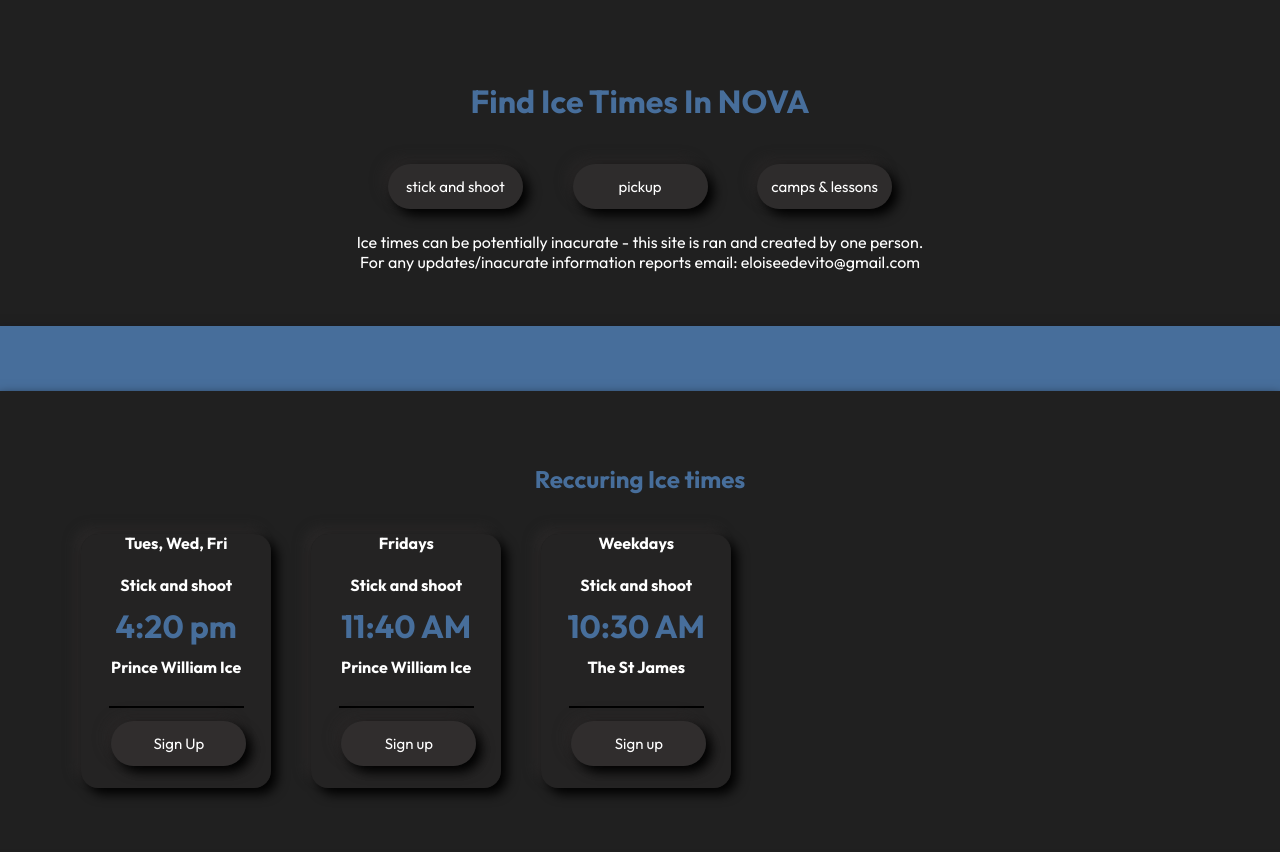
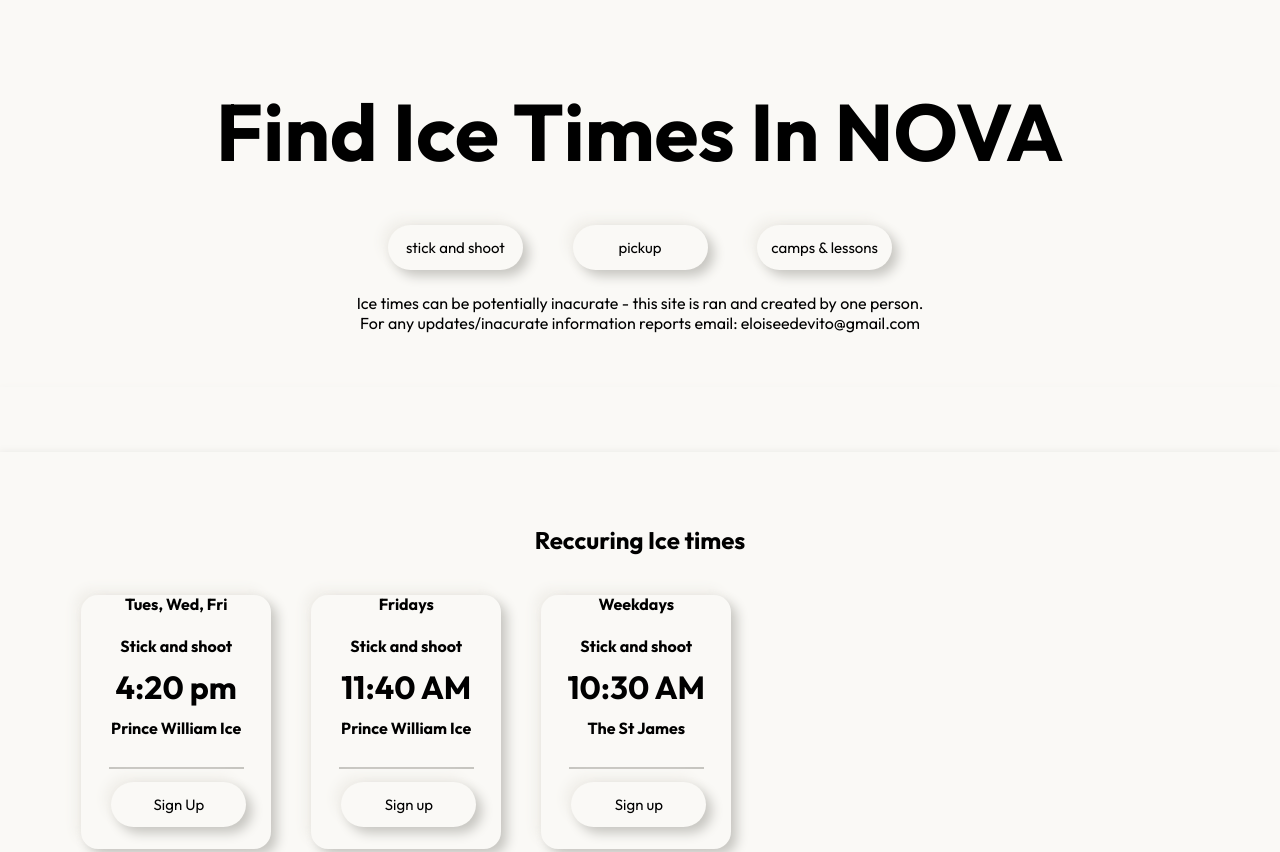
Before and after one commit to eloisedev/icetimes, a plain HTML site: page index.html in a window 1280 px wide. Shown: the top 852 px of the page. Drawn offline with Linux system fonts and the light colour scheme; a web font is replaced by a local one.

Commit message:
Update hockey.css

```diff
--- a/hockey.css
+++ b/hockey.css
@@ -1,38 +1,49 @@
 .container {
   display: flex;
   align-items: center;
-  justify-content: flex-start; /* Align items to the left */
-  flex-wrap: nowrap; /* Prevent wrapping */
-  overflow-x: auto; /* Enable horizontal scrolling */
-  scrollbar-width: none; /* Hide scrollbar in Firefox */
-  -ms-overflow-style: none; /* Hide scrollbar in IE/Edge */
-  scroll-behavior: smooth; /* Smooth scrolling */
-  padding: 0; /* No padding around the container */
-  margin: 0; /* No margin around the container */
+  justify-content: flex-start;
+  flex-wrap: nowrap;
+  overflow-x: auto;
+  scrollbar-width: none;
+  -ms-overflow-style: none;
+  scroll-behavior: smooth;
+  padding: 0;
+  margin: 0;
 }
-
+.ice {
+  padding: 20px;
+  margin: 20px;
+  box-shadow: 6px 6px 12px #c6c5c0, -6px -6px 12px #f1efea;
+  background-color: #FAF9F6;
+  border-radius: 20px;
+  transition: all 0.5s;
+}
+.ice:hover {
+  border: 1px solid rgb(255, 255, 255);
+  transform: scale(1.05);
+}
 .container::-webkit-scrollbar {
-  display: none; /* Hide scrollbar in WebKit browsers */
+  display: none;
 }
 
 .item1 {
   box-sizing: border-box;
   width: 190px;
   height: 254px;
-  background: rgba(40, 38, 38, 0.58);
-  box-shadow: 6px 6px 12px #000000, -6px -6px 12px #302d2da0;
+  background: #FAF9F6;
+  box-shadow: 6px 6px 12px #c6c5c0, -6px -6px 12px #f1efea;
   backdrop-filter: blur(6px);
   border-radius: 17px;
   text-align: center;
   cursor: pointer;
   transition: all 0.5s;
   display: flex;
-  flex-direction: column; /* Stack content vertically */
+  flex-direction: column;
   align-items: center;
   justify-content: center;
   user-select: none;
   font-weight: bolder;
-  color: rgb(255, 255, 255);
+  color: #000000;
   overflow: hidden;
   margin: 20px;
   flex: 0 0 auto;
@@ -41,20 +52,20 @@
   box-sizing: border-box;
   width: 190px;
   height: 60px;
-  background: rgba(40, 38, 38, 0.58);
-  box-shadow: 6px 6px 12px #000000, -6px -6px 12px #302d2da0;
+  background: #FAF9F6;
+  box-shadow: 6px 6px 12px #c6c5c0, -6px -6px 12px #f1efea;
   backdrop-filter: blur(6px);
   border-radius: 17px;
   text-align: center;
   cursor: pointer;
   transition: all 0.5s;
   display: flex;
-  flex-direction: column; /* Stack content vertically */
+  flex-direction: column;
   align-items: center;
   justify-content: center;
   user-select: none;
   font-weight: bolder;
-  color: rgb(255, 255, 255);
+  color: #000000;
   overflow: hidden;
   margin: 20px;
   flex: 0 0 auto;
@@ -72,16 +83,16 @@
   margin-top: 4%;
   padding-bottom: 20px;
   padding-top: 10px;
-  border-top: 2px solid #000000;
+  border-top: 2px solid #c6c5c0;
 }
 .container::-webkit-scrollbar {
   display: none;
 }
 
 p {
-  text-align: center; /* Center-align text */
-  margin: 0;          /* Remove unnecessary margins */
-  font-size: 1rem;    /* Adjust font size if needed */
+  text-align: center;
+  margin: 0;
+  font-size: 1rem;
 }
 
 .section {
@@ -99,12 +110,12 @@ button {
   font-family: inherit;
   border: none;
   position: relative;
-  color: white;
+  color: #000000;
   overflow: hidden;
-  background: rgba(57, 54, 54, 0.58);
+  background: #FAF9F6;
   z-index: 1;
-  box-shadow: 6px 6px 12px #000000,
-              -6px -6px 12px #2b2828a0;
+  box-shadow: 6px 6px 12px #c6c5c0,
+              -6px -6px 12px #f1efea;
  }
 
  button::before {
@@ -115,7 +126,7 @@ button {
   position: absolute;
   top: 0;
   left: 0;
-  background-image: linear-gradient(to right, #0b386f 0%, #507bbd 100%);
+  background-image: linear-gradient(to right, #f1efea 0%, #c6c5c0 100%);
   transition: .5s ease;
   display: block;
   z-index: -1;
@@ -125,51 +136,52 @@ button {
   width: 9em;
  }
  .header {
-  box-shadow: 0px 6px 12px #000000;
+  box-shadow: 0px 6px 12px #c6c5c0;
   backdrop-filter: blur(10px);
   border-radius: 0px;
   justify-content: center;
   text-align: center;
   padding: 5%;
   margin: -10px;
-  background-color: #202020;
+  background-color: #FAF9F6;
   z-index: 2;
  }
  body {
-  background-color: #202020;
+  background-color: #FAF9F6;
   justify-content: center;
   text-align: center;
   font-family: "Outfit", serif;
-  color: rgb(255, 255, 255);
+  color: #000000;
  }
  h1 {
   margin: -10px;
-  color:rgb(71, 110, 155);
+  color:#000000;
  }
  #text3d {
   margin: 20px;
+  font-size: 500%;
  }
 h2 {
-  color:rgb(71, 110, 155);
+  color:#000000;
   margin-top: 10px;
 }
 .between {
   height: 75px;
-  background: rgb(71, 110, 155);
+  background: #FAF9F6;
   margin: -10px;
-  box-shadow: 0px 6px 12px #060e34a5;
+  box-shadow: 0px 6px 12px #f1efea;
   backdrop-filter: blur(10px);
   z-index: 1;
 }
 .section {
-  box-shadow: 0px 6px 12px #000000;
+  box-shadow: 0px 6px 12px #c6c5c0;
   backdrop-filter: blur(10px);
   border-radius: 0px;
   justify-content: center;
   text-align: center;
   padding: 5%;
   margin: -10px;
-  background-color: #202020;
+  background-color: #FAF9F6;
   z-index: 2;
 }
 .container2 {
@@ -181,20 +193,20 @@ h2 {
   height: 200px;
   display: flex;
   align-items: center;
-  justify-content: flex-start; /* Align items to the left */
-  flex-wrap: nowrap; /* Prevent wrapping */
+  justify-content: flex-start;
+  flex-wrap: nowrap;
   overflow-x: auto;
-  scrollbar-width: none; /* Hide scrollbar in Firefox */
-  -ms-overflow-style: none; /* Hide scrollbar in IE/Edge */
-  scroll-behavior: smooth; /* Smooth scrolling */
-  padding: 0; /* No padding around the container */
-  margin: 5px; /* No margin around the container */
+  scrollbar-width: none;
+  -ms-overflow-style: none;
+  scroll-behavior: smooth;
+  padding: 0;
+  margin: 5px;
 }
 html {
-  background-color: #202020;
+  background-color: #FAF9F6;
 }
 a {
-  color: white;
+  color: #000000;
   text-decoration: none;
 }
 .foot {
```
